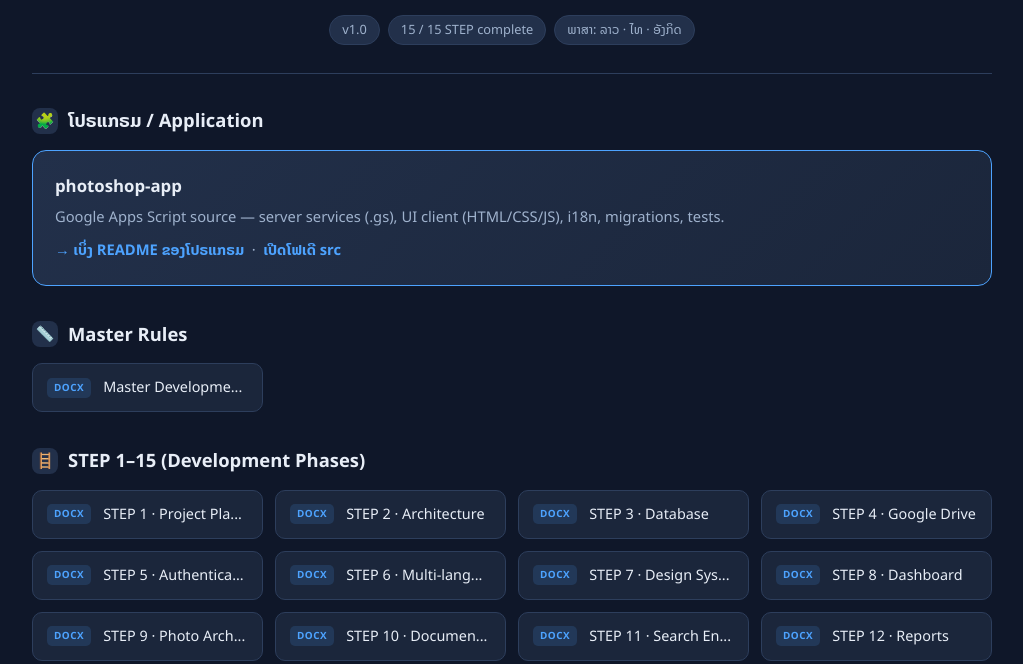
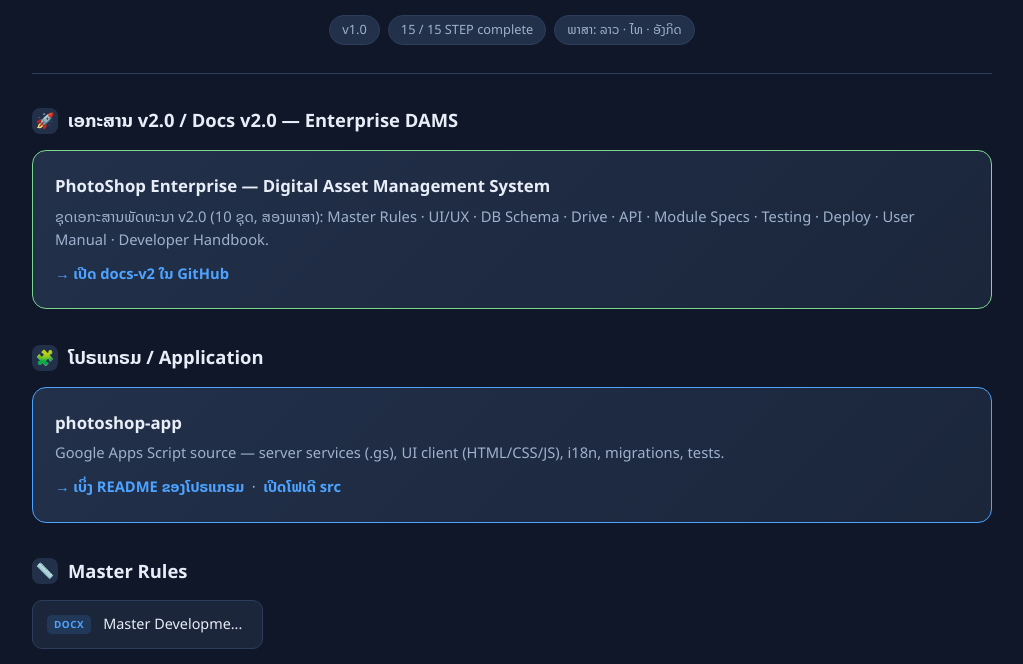
Before and after one commit to keosavat/photoshop-data-management, a plain HTML site: page index.html in a window 1280 px wide. Shown: the part 136-800 px from the top of the page, without its empty margins (128-1151 px from the left). Drawn offline with Linux system fonts and the light colour scheme.

Commit message:
Add files via upload

```diff
--- a/index.html
+++ b/index.html
@@ -53,6 +53,15 @@
       <span class="badge">ພາສາ: ລາວ · ໄທ · ອັງກິດ</span>
     </div>
   </header>
+
+  <section>
+    <h2><span class="ic">🚀</span> ເອກະສານ v2.0 / Docs v2.0 — Enterprise DAMS</h2>
+    <div class="appcard" style="border-color:var(--accent2)">
+      <h3>PhotoShop Enterprise — Digital Asset Management System</h3>
+      <p>ຊຸດເອກະສານພັດທະນາ v2.0 (10 ຊຸດ, ສອງພາສາ): Master Rules · UI/UX · DB Schema · Drive · API · Module Specs · Testing · Deploy · User Manual · Developer Handbook.</p>
+      <p style="margin-top:10px"><a href="https://github.com/keosavat/photoshop-data-management/tree/main/docs-v2">→ ເປີດ docs-v2 ໃນ GitHub</a></p>
+    </div>
+  </section>
 
   <section>
     <h2><span class="ic">🧩</span> ໂປຣແກຣມ / Application</h2>
```
